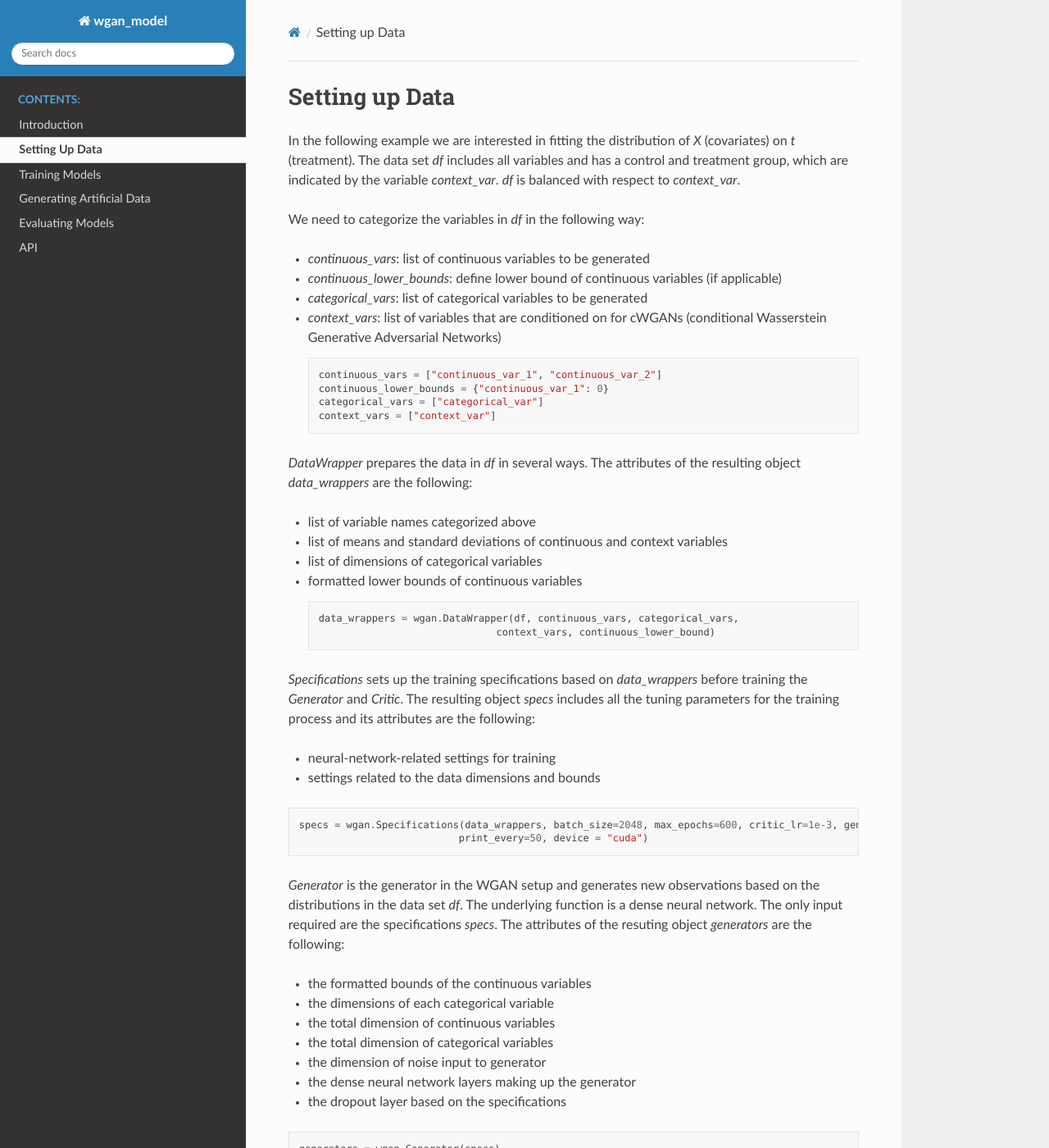
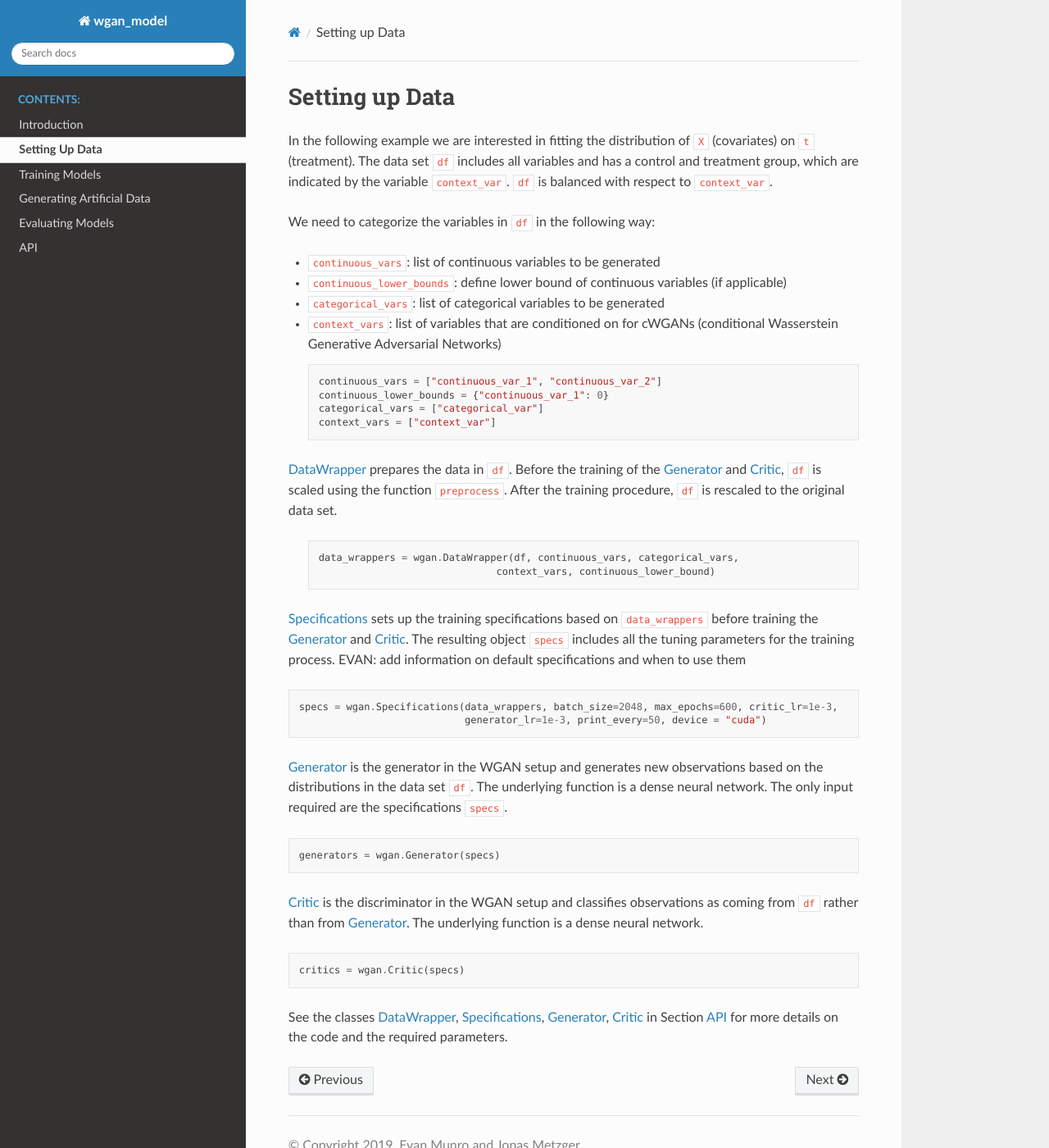
Before and after one commit to gsbDBI/ds-wgan, a Sphinx documentation site: the page built from docs/source/data.rst, in a window 1280 px wide and 1400 px high. Shown: the whole window at 82% size. Built offline with Sphinx 7.4.7 and the Read the Docs theme 2.0.0, drawn with Linux system fonts in a browser that asks for light colours.

Commit message:
Minor edits

```diff
--- a/docs/source/data.rst
+++ b/docs/source/data.rst
@@ -3,14 +3,14 @@
 Setting up Data
 ===============
 
-In the following example we are interested in fitting the distribution of `X` (covariates) on `t` (treatment). The data set `df` includes all variables and has a control and treatment group, which are indicated by the variable `context_var`. `df` is balanced with respect to `context_var`.
+In the following example we are interested in fitting the distribution of ``X`` (covariates) on ``t`` (treatment). The data set ``df`` includes all variables and has a control and treatment group, which are indicated by the variable ``context_var``. ``df`` is balanced with respect to ``context_var``.
 
-We need to categorize the variables in `df` in the following way:
+We need to categorize the variables in ``df`` in the following way:
 
-+ `continuous_vars`: list of continuous variables to be generated
-+ `continuous_lower_bounds`: define lower bound of continuous variables (if applicable)
-+ `categorical_vars`: list of categorical variables to be generated
-+ `context_vars`: list of variables that are conditioned on for cWGANs (conditional Wasserstein Generative Adversarial Networks)
++ ``continuous_vars``: list of continuous variables to be generated
++ ``continuous_lower_bounds``: define lower bound of continuous variables (if applicable)
++ ``categorical_vars``: list of categorical variables to be generated
++ ``context_vars``: list of variables that are conditioned on for cWGANs (conditional Wasserstein Generative Adversarial Networks)
 
 
   .. code-block:: python
@@ -20,12 +20,7 @@ We need to categorize the variables in `df` in the following way:
     categorical_vars = ["categorical_var"]
     context_vars = ["context_var"]
 
-`DataWrapper` prepares the data in `df` in several ways. The attributes of the resulting object `data_wrappers` are the following:
-
-+ list of variable names categorized above
-+ list of means and standard deviations of continuous and context variables
-+ list of dimensions of categorical variables
-+ formatted lower bounds of continuous variables
+:ref:`data_wrapper` prepares the data in ``df``. Before the training of the :ref:`generator` and :ref:`critic`, ``df`` is scaled using the function ``preprocess``. After the training procedure, ``df`` is rescaled to the original data set.
 
   .. code-block:: python
 
@@ -33,33 +28,21 @@ We need to categorize the variables in `df` in the following way:
                                   context_vars, continuous_lower_bound)
 
 
-`Specifications` sets up the training specifications based on `data_wrappers` before training the `Generator` and `Critic`. The resulting object `specs` includes all the tuning parameters for the training process and its attributes are the following:
-
-+ neural-network-related settings for training
-+ settings related to the data dimensions and bounds
-
+:ref:`specifications` sets up the training specifications based on ``data_wrappers`` before training the :ref:`generator` and :ref:`critic`. The resulting object ``specs`` includes all the tuning parameters for the training process.
+EVAN: add information on default specifications and when to use them
 
 .. code-block:: python
 
-    specs = wgan.Specifications(data_wrappers, batch_size=2048, max_epochs=600, critic_lr=1e-3, generator_lr=1e-3,
-                               print_every=50, device = "cuda")
+    specs = wgan.Specifications(data_wrappers, batch_size=2048, max_epochs=600, critic_lr=1e-3,
+                                generator_lr=1e-3, print_every=50, device = "cuda")
 
-`Generator` is the generator in the WGAN setup and generates new observations based on the distributions in the data set `df`. The underlying function is a dense neural network. The only input required are the specifications `specs`.
-The attributes of the resuting object `generators` are the following:
-
-+ the formatted bounds of the continuous variables
-+ the dimensions of each categorical variable
-+ the total dimension of continuous variables
-+ the total dimension of categorical variables
-+ the dimension of noise input to generator
-+ the dense neural network layers making up the generator
-+ the dropout layer based on the specifications
+:ref:`generator` is the generator in the WGAN setup and generates new observations based on the distributions in the data set ``df``. The underlying function is a dense neural network. The only input required are the specifications ``specs``.
 
 .. code-block:: python
 
     generators = wgan.Generator(specs)
 
-`Critic` is the discriminator in the WGAN setup and classifies observations as coming from `df` rather than from `Generator`. The underlying function is a dense neural network.
+:ref:`critic` is the discriminator in the WGAN setup and classifies observations as coming from ``df`` rather than from :ref:`generator`. The underlying function is a dense neural network.
 
 .. code-block:: python
 
--- a/docs/source/gendata.rst
+++ b/docs/source/gendata.rst
@@ -3,13 +3,11 @@
 Generating Artifical Data
 =========================
 
-In order to generate the artificial data, the function `data_wrappers.apply_generator` replaces columns in `df` that are generated by the generator of size equal to the number of rows in `df`.
-`df_generated` contains the artificially generated data. The data set `df_generated_cf` contains the counterfactual outcome, in this example the inverse treatment.
+In order to generate the artificial data, the function ``data_wrappers.apply_generator`` from class :ref:`data_wrapper` replaces columns in ``df`` that are generated by the generator of size equal to the number of rows in ``df``.
+``df_generated`` contains the artificially generated data.
 
   .. code-block:: python
 
     df_generated = data_wrappers.apply_generator(generators, df.sample(int(1e6), replace=True))
-    df_generated_cf = copy(df_generated)
-    df_generated_cf["context_var"] = 1 - df_generated_cf["context_var"]
 
 See the class :ref:`data_wrapper` in Section :ref:`section_api` for more details on the code and the required parameters.
--- a/docs/source/train.rst
+++ b/docs/source/train.rst
@@ -3,14 +3,13 @@
 Training Models
 ^^^^^^^^^^^^^^^
 
-The function `train` trains the model, more specifically the generator and the critic (discriminator). If a `context_var` is specified, a cWGAN is trained, the default is a regular WGAN.
+The function :ref:`train` trains the model, more specifically the :ref:`generator` and the :ref:`critic` (discriminator). If a ``context_var`` is specified, a cWGAN is trained, the default is a regular WGAN.
 The function is trained using a stochastic optimization given an optimizer and a gradient penalty as described in detail in `Gulrajani et al 2017 <http://papers.nips.cc/paper/7159-improved-training-of-wasserstein-gans.pdf>`_.
 
-The function `preprocess` scales `df`.
+The function ``preprocess`` scales ``df``.
 
   .. code-block:: python
 
-    x, context = data_wrappers.preprocess(df)
     wgan.train(generators, critics, x, context, specs)
 
 
```
Also changed, not shown: docs/source/evaluate.rst (+9 -3 lines), docs/source/intro.rst (+6 -5 lines), docs/source/exp_marg3.png (added), wgan.py (line endings or trailing spaces).
